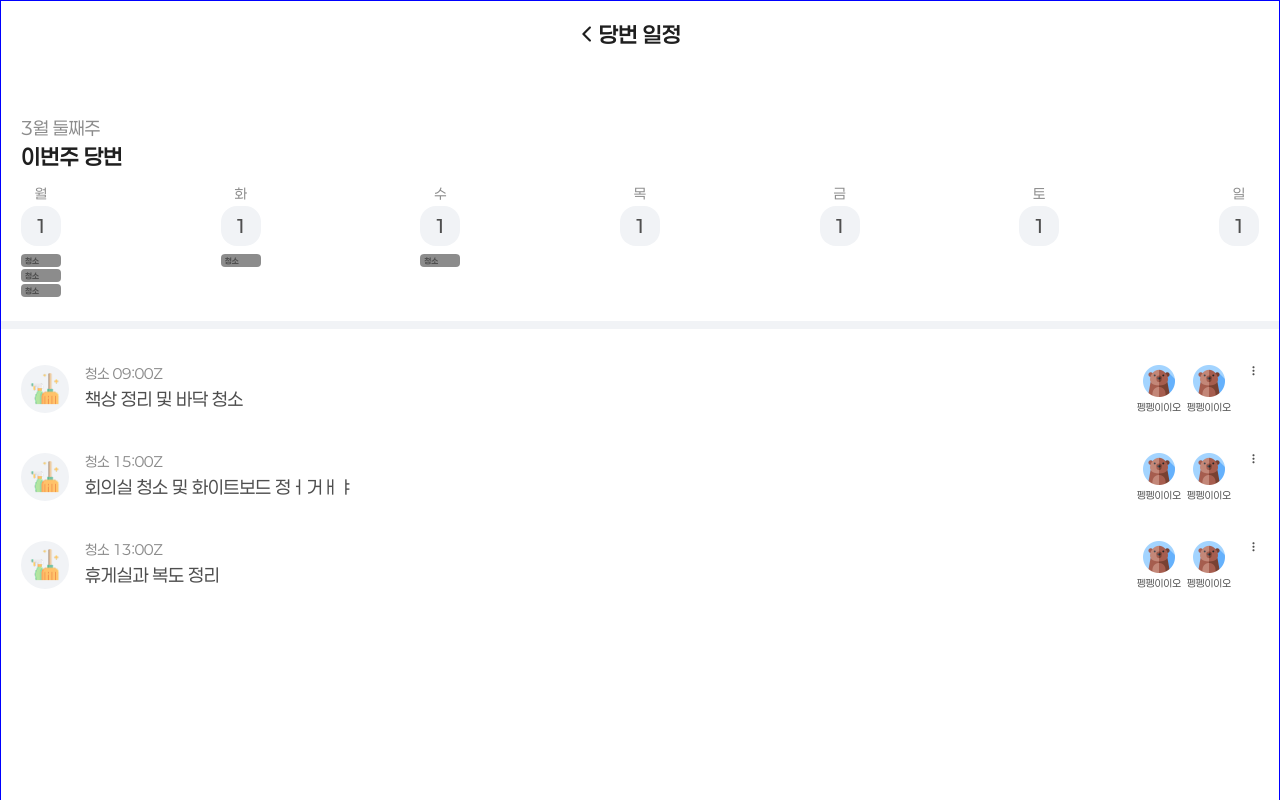
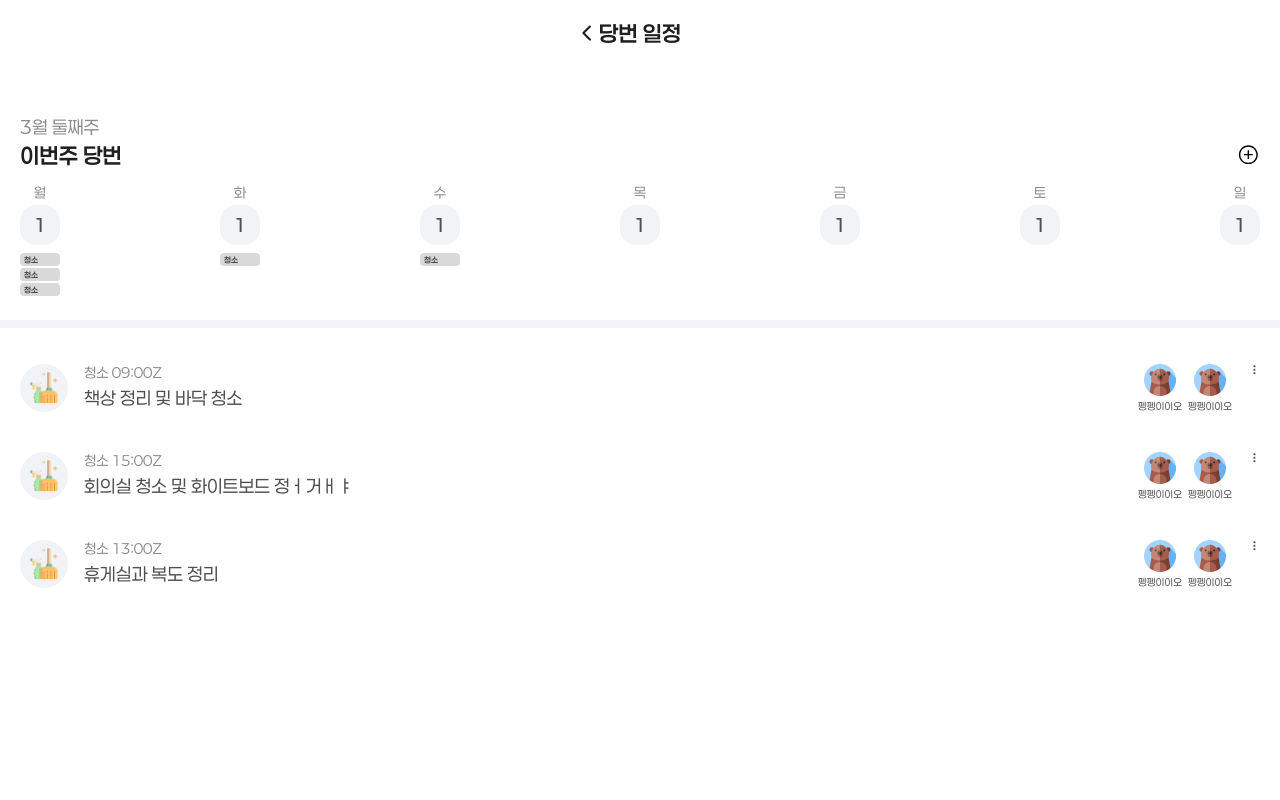
Before and after one commit to chaney1475/chainG, a Next.js app in the folder frontend/: page /duty in a window 1280 px wide. Shown: the top 800 px of the page. Built offline with nearby package versions, Linux system fonts and the light colour scheme; what next-redux-wrapper would draw is missing.

Commit message:
design: 생성버튼 추가, 할일 패드 색상 변경

```diff
--- a/frontend/src/features/duty/components/WeekList/index.tsx
+++ b/frontend/src/features/duty/components/WeekList/index.tsx
@@ -3,23 +3,22 @@
 import React from 'react'
 import { useTranslation } from 'react-i18next'
 
-import Image from 'next/image'
 import { useRouter } from 'next/navigation'
 
+import { IconButton } from '@/components/IconButton'
 import '@/styles/styles'
 
 import { WeekSelector } from '../WeekSelector'
-import {
-  Container,
-  ImageContainer,
-  TextContainer,
-  TopContainer,
-} from './styles'
+import { Container, TextContainer, TopContainer } from './styles'
 
 export function WeekList() {
   const { t } = useTranslation()
   const router = useRouter()
   const week = 'second'
+
+  const handleClick = () => {
+    router.push('/duty/schedule/add')
+  }
 
   return (
     <Container>
@@ -27,14 +26,11 @@ export function WeekList() {
         <div>3월 {t(`duty.schedule.week.${week}`)}</div>
         <TextContainer>
           <div>이번주 당번</div>
-          <ImageContainer>
-            <Image
-              src="/icons/plus_circle.svg"
-              alt="plus_circle"
-              fill
-              style={{ objectFit: 'contain' }}
-            />
-          </ImageContainer>
+          <IconButton
+            src="/icons/plus_circle.svg"
+            alt="plus_circle"
+            onClick={handleClick}
+          />
         </TextContainer>
       </TopContainer>
 
--- a/frontend/src/features/duty/components/WeekList/styles.ts
+++ b/frontend/src/features/duty/components/WeekList/styles.ts
@@ -20,11 +20,8 @@ export const TopContainer = styled.div`
   flex-direction: column;
   align-items: flex-start;
   gap: 4px;
-
-  > div {
-    ${({ theme }) => theme.typography.styles.default}
-    color: ${({ theme }) => theme.color.text.disabled}
-  }
+  ${({ theme }) => theme.typography.styles.default}
+  color: ${({ theme }) => theme.color.text.disabled}
 `
 
 export const TextContainer = styled.div`
@@ -39,9 +36,3 @@ export const TextContainer = styled.div`
     color: ${({ theme }) => theme.color.text.regular}
   }
 `
-
-export const ImageContainer = styled.div`
-  position: relative;
-  height: 100%;
-  aspect-ratio: 1/1;
-`
--- a/frontend/src/features/duty/components/WeekSelectorItem/styles.ts
+++ b/frontend/src/features/duty/components/WeekSelectorItem/styles.ts
@@ -47,7 +47,7 @@ export const DutyItem = styled.div`
   justify-content: start;
   align-items: center;
   align-self: stretch;
-  background-color: ${({ theme }) => theme.color.text.disabled};
+  background-color: ${({ theme }) => theme.color.border};
 
   ${({ theme }) => theme.typography.styles.tinyBold};
   color: ${({ theme }) => theme.color.text.low};
--- a/frontend/src/features/duty/styles.ts
+++ b/frontend/src/features/duty/styles.ts
@@ -2,7 +2,6 @@ import styled from '@emotion/styled'
 import Link from 'next/link'
 
 export const Container = styled.div`
-  border: 1px solid blue;
   display: flex;
   flex: 1;
   flex-direction: column;
```
